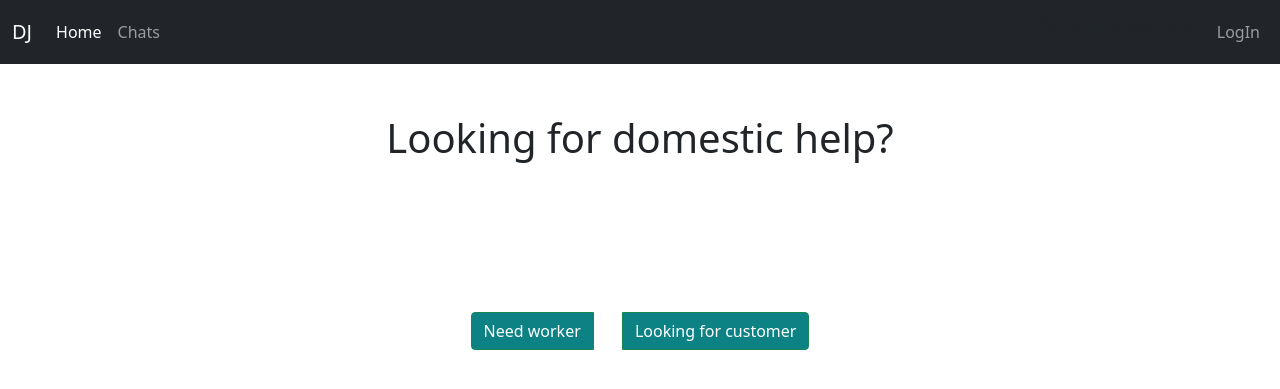
After one commit to Virendra1485/homework, a Django app: page / in a window 1280 px wide. The commit adds this page. Shown: the top 389 px of the page. Run offline with Django 4.2, Linux system fonts and the light colour scheme.

Commit message:
Ad login logout feature

```diff
--- a/account/urls.py
+++ b/account/urls.py
@@ -1,8 +1,9 @@
-from django.contrib import admin
 from django.urls import path
-from .views import UserRegistrationView
+from .views import UserRegistrationView, UserLogInView, UserLogOutView
 
 
 urlpatterns = [
     path('registration/', UserRegistrationView.as_view(), name="registration"),
+    path('log-in/', UserLogInView.as_view(), name="log-in"),
+    path('log-out/', UserLogOutView.as_view(), name="log-out"),
 ]
--- a/homework/settings.py
+++ b/homework/settings.py
@@ -123,3 +123,5 @@ STATIC_URL = 'static/'
 # https://docs.djangoproject.com/en/4.2/ref/settings/#default-auto-field
 
 DEFAULT_AUTO_FIELD = 'django.db.models.BigAutoField'
+
+AUTH_USER_MODEL = 'account.UserAccount'
--- a/homework/templates/homework/base.html
+++ b/homework/templates/homework/base.html
@@ -14,7 +14,7 @@
 <body style="background-color: #fff;">
 <nav class="navbar navbar-expand-lg navbar-dark bg-dark">
     <div class="container-fluid">
-        <a class="navbar-brand" href="#">DJ</a>
+        <a class="navbar-brand" href="{% url 'home' %}">DJ</a>
         <button class="navbar-toggler" type="button" data-bs-toggle="collapse" data-bs-target="#navbarSupportedContent"
                 aria-controls="navbarSupportedContent" aria-expanded="false" aria-label="Toggle navigation">
             <span class="navbar-toggler-icon"></span>
@@ -40,11 +40,11 @@
             <ul class="navbar-nav">
                 {% if request.user.email %}
                 <li class="nav-item">
-                    <a class="nav-link" href="#">Logout</a>
+                    <a class="nav-link" href="{% url 'log-out' %}">Logout</a>
                 </li>
                 {% else %}
                 <li class="nav-item">
-                    <a class="nav-link" href="#">LogIn</a>
+                    <a class="nav-link" href="{% url 'log-in' %}">LogIn</a>
                 </li>
                 {% endif %}
             </ul>
--- /dev/null
+++ b/homework/templates/homework/home.html
@@ -0,0 +1,48 @@
+{% extends "homework/base.html" %}
+{% block content %}
+<style>
+    .center-align {
+        display: flex;
+        justify-content: center;
+        margin-top: 150px;
+    }
+
+    .center-align-h1 {
+        display: flex;
+        justify-content: center;
+        margin-top: 50px;
+    }
+
+    .home-button-style {
+        background-color: #0d8285;
+    }
+
+    .home-button-style:hover {
+        background-color: #33b6b9;
+    }
+
+    .home-button-anchor-style {
+         text-decoration: none;
+         color: white;
+    }
+
+    .home-button-anchor-style:hover {
+         text-decoration: none;
+         color: white;
+    }
+</style>
+<h1 class="center-align-h1">
+    Looking for domestic help?
+</h1>
+
+<div class="center-align">
+    <div class="btn-group" role="group" aria-label="Basic outlined example">
+        <button type="button" class="btn btn-outline-success home-button-style">
+            <a href="{% url 'registration' %}?role=customer" class="home-button-anchor-style">Need worker</a>
+        </button>&nbsp;&nbsp;&nbsp;&nbsp;&nbsp;&nbsp;&nbsp;
+        <button type="button" class="btn btn-outline-success home-button-style">
+            <a href="{% url 'registration' %}?role=worker" class="home-button-anchor-style">Looking for customer</a>
+        </button>
+    </div>
+</div>
+{% endblock %}
--- a/homework/urls.py
+++ b/homework/urls.py
@@ -1,7 +1,9 @@
 from django.contrib import admin
 from django.urls import path, include
+from django.contrib.auth.views import TemplateView
 
 urlpatterns = [
     path('admin/', admin.site.urls),
     path('user/account/', include("account.urls")),
+    path('', TemplateView.as_view(template_name="homework/home.html"), name="home"),
 ]
```
Also changed, not shown: account/templates/account/login.html (added, +8 -0 lines), account/views.py (+30 -3 lines).
